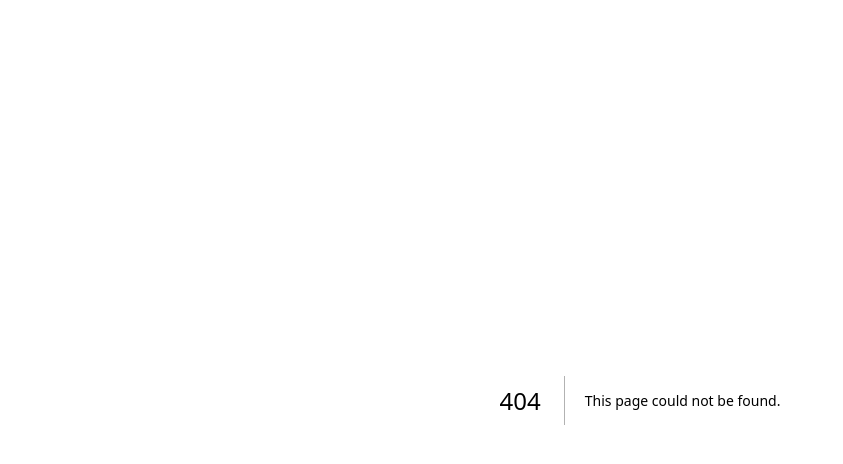
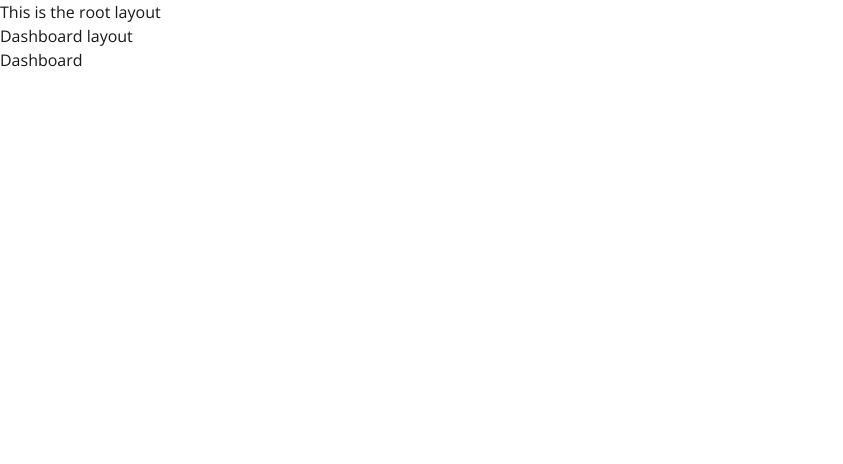
Before and after one commit to ayoub-jabiri/warehouse, a Next.js app: page /dashboard in a window 1280 px wide. Before the commit this address had no page. Shown: the top 464 px of the page, without its empty margins (0-843 px from the left). Built offline with nearby package versions, Linux system fonts and the light colour scheme.

Commit message:
Set up the auth and dashboard layout folder structure

```diff
--- /dev/null
+++ b/app/(auth)/layout.tsx
@@ -0,0 +1,12 @@
+export default function AuthLayout({
+    children,
+}: {
+    children: React.ReactNode;
+}) {
+    return (
+        <div>
+            <h1>Auth layout</h1>
+            {children}
+        </div>
+    );
+}
--- /dev/null
+++ b/app/(auth)/register/page.tsx
@@ -0,0 +1,7 @@
+export default function Register() {
+    return (
+        <div>
+            <h1>Register</h1>
+        </div>
+    );
+}
--- /dev/null
+++ b/app/(dashboard)/dashboard/page.tsx
@@ -0,0 +1,7 @@
+export default function Dashboard() {
+    return (
+        <div>
+            <h1>Dashboard</h1>
+        </div>
+    );
+}
--- /dev/null
+++ b/app/(dashboard)/layout.tsx
@@ -0,0 +1,12 @@
+export default function DashboardLayout({
+    children,
+}: {
+    children: React.ReactNode;
+}) {
+    return (
+        <div>
+            <h1>Dashboard layout</h1>
+            {children}
+        </div>
+    );
+}
--- a/app/layout.tsx
+++ b/app/layout.tsx
@@ -14,7 +14,10 @@ export default function RootLayout({
 }>) {
     return (
         <html lang="en">
-            <body className="min-h-full flex flex-col">{children}</body>
+            <body className="min-h-full flex flex-col">
+                <h1>This is the root layout</h1>
+                {children}
+            </body>
         </html>
     );
 }
```
